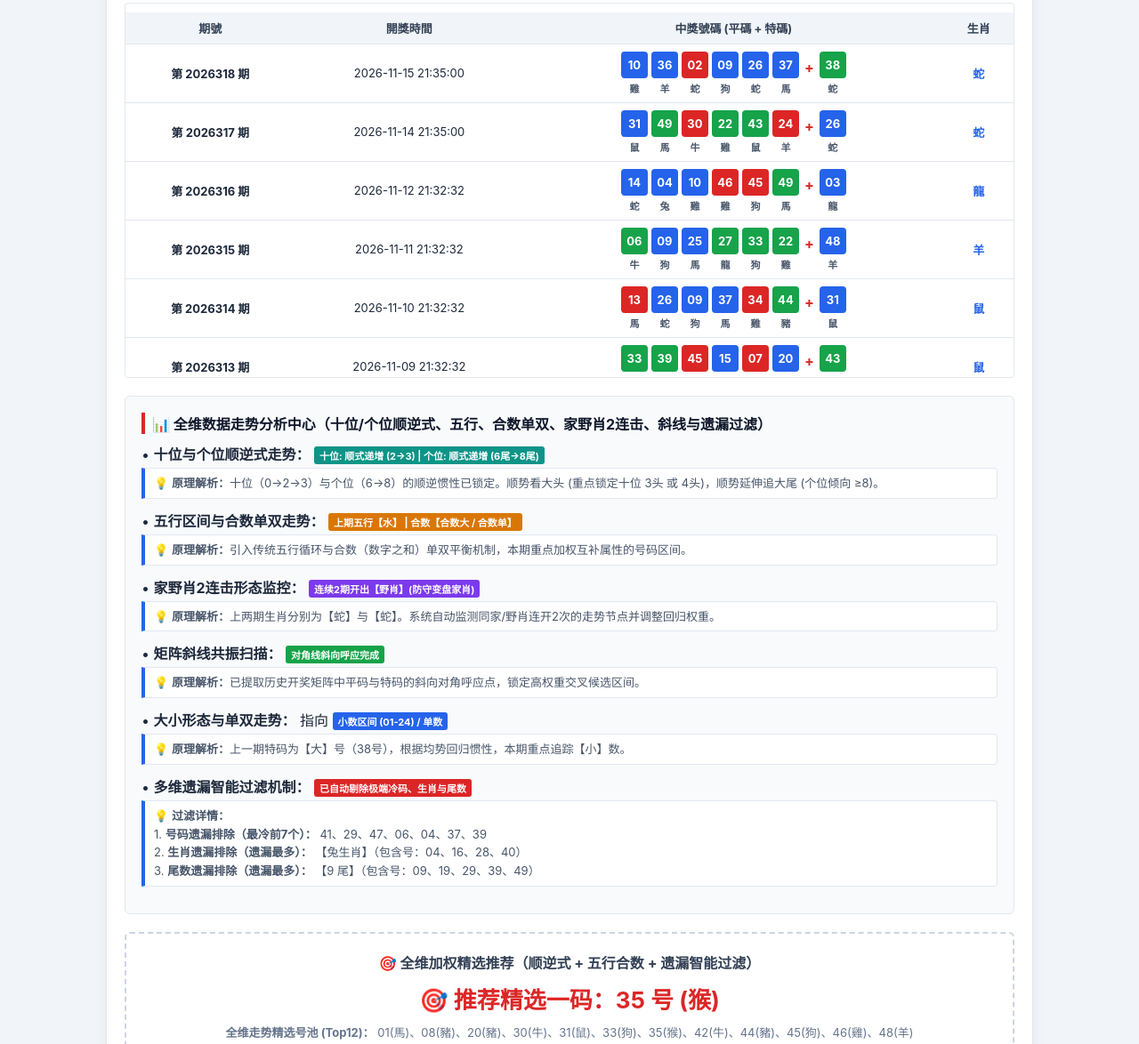
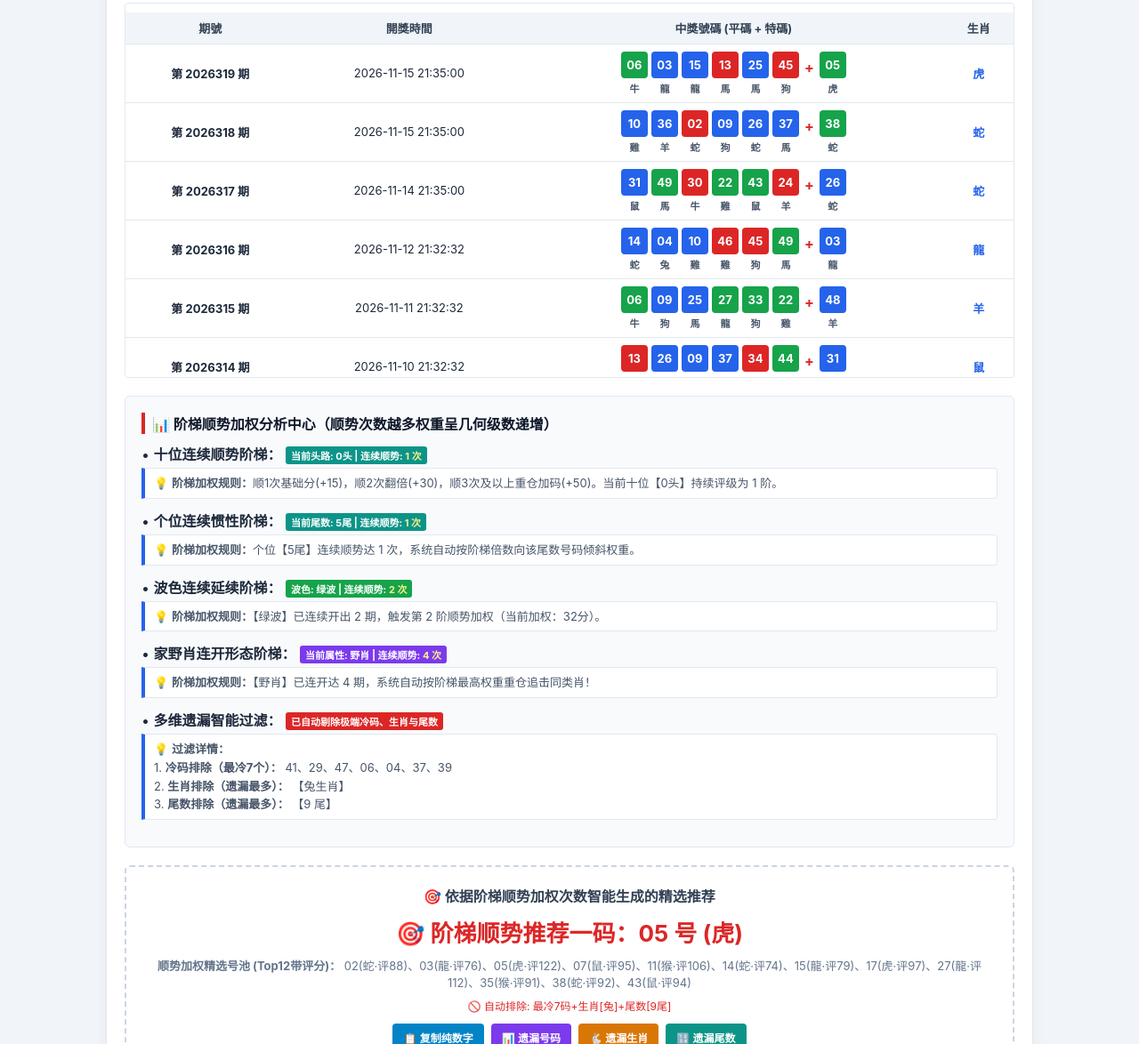
Before and after one commit to qianqianlin666-ctrl/qianqianlin.github.io, a plain HTML site: page index.html in a window 1280 px wide. Shown: the part 415-1589 px from the top of the page at 89% size. Drawn offline with Linux system fonts and the light colour scheme.

Commit message:
Update index.html

```diff
--- a/index.html
+++ b/index.html
@@ -50,12 +50,12 @@
         .card { background: #f8fafc; border: 1px solid #e2e8f0; padding: 18px; border-radius: 6px; margin-top: 20px; }
         .reason-box { font-size: 13px; color: #475569; margin-top: 4px; margin-bottom: 12px; line-height: 1.6; padding: 6px 10px; border-radius: 0 4px 4px 0; border: 1px solid #e2e8f0; border-left: 4px solid #2563eb; background: #ffffff; }
         .badge { display: inline-block; padding: 2px 6px; border-radius: 3px; font-size: 11px; font-weight: bold; background: #2563eb; color: #fff; margin-right: 3px; }
-        .badge-red { background: #dc2626; }
-        .badge-blue { background: #2563eb; }
-        .badge-green { background: #16a34a; }
-        .badge-purple { background: #7c3aed; }
-        .badge-teal { background: #0d9488; }
-        .badge-amber { background: #d97706; }
+        .badge-red { background: #dc2626; color: #fff; }
+        .badge-blue { background: #2563eb; color: #fff; }
+        .badge-green { background: #16a34a; color: #fff; }
+        .badge-purple { background: #7c3aed; color: #fff; }
+        .badge-teal { background: #0d9488; color: #fff; }
+        .badge-amber { background: #d97706; color: #fff; }
 
         .result-box { background: #ffffff; border: 2px dashed #cbd5e1; padding: 20px; border-radius: 6px; text-align: center; margin-top: 20px; }
         .result-num { font-size: 26px; font-weight: bold; color: #dc2626; margin: 10px 0; }
@@ -118,7 +118,7 @@
 
     <!-- 手动录入表单面板 -->
     <div class="input-panel">
-        <div style="font-size: 14px; font-weight: bold; color: #334155;">➕ 手动录入开奖数据（自动更新顺逆式、五行合数走势与遗漏）</div>
+        <div style="font-size: 14px; font-weight: bold; color: #334155;">➕ 手动录入开奖数据（阶梯式顺势次数加权）</div>
         <div class="input-row">
             <div>期号: <input type="text" id="in-period" placeholder="自动生成下一期" style="width: 95px;"></div>
             <div>平码(空格/逗号): <input type="text" id="in-normals" placeholder="例如: 31 49 30 22 43 24" style="width: 190px;"></div>
@@ -161,12 +161,12 @@
     </div>
 
     <div class="card">
-        <div class="section-title" style="border-left-color: #dc2626;">📊 全维数据走势分析中心（十位/个位顺逆式、五行、合数单双、家野肖2连击、斜线与遗漏过滤）</div>
+        <div class="section-title" style="border-left-color: #dc2626;">📊 阶梯顺势加权分析中心（顺势次数越多权重呈几何级数递增）</div>
         <div id="analysis-results">正在分析开奖走势...</div>
     </div>
 
     <div class="result-box">
-        <div style="font-weight: bold; color: #334155;">🎯 全维加权精选推荐（顺逆式 + 五行合数 + 遗漏智能过滤）</div>
+        <div style="font-weight: bold; color: #334155;">🎯 依据阶梯顺势加权次数智能生成的精选推荐</div>
         <div class="result-num" id="recommended-code">等待生成</div>
         <div id="pool-display" style="color: #64748b; font-size: 13px; margin-bottom: 8px;"></div>
         <div id="excluded-info" style="font-size: 12px; color: #dc2626; margin-bottom: 8px;"></div>
@@ -210,7 +210,7 @@
                     <tr>
                         <th>预测期数</th>
                         <th>推荐一码</th>
-                        <th>候选号池 (全维走势过滤)</th>
+                        <th>候选号池 (阶梯顺势加权过滤)</th>
                         <th>实际开出特码</th>
                         <th>核对结果</th>
                     </tr>
@@ -223,7 +223,7 @@
     </div>
 
     <div class="btn-container">
-        <button class="action-btn" onclick="doPredict()">🔮 立即运行全维数据走势预测并记录战绩</button>
+        <button class="action-btn" onclick="doPredict()">🔮 立即运行阶梯顺势预测并记录战绩</button>
     </div>
 </div>
 
@@ -238,16 +238,6 @@ var ZODIAC_MAP = {
 var HOME_ZODIACS = ["牛", "馬", "羊", "雞", "狗", "豬"];
 function isHomeZodiac(zodiac) {
     return HOME_ZODIACS.indexOf(zodiac) !== -1;
-}
-
-// 简易五行归属映射（港澳台六合彩传统五行近似划分）
-function getWuXing(n) {
-    var rem = n % 5;
-    if (rem === 1) return "金";
-    if (rem === 2) return "木";
-    if (rem === 3) return "水";
-    if (rem === 4) return "火";
-    return "土";
 }
 
 function getNumbersByZodiac(zodiacName) {
@@ -273,26 +263,28 @@ function getColorName(n) {
     return "绿波";
 }
 
+// 同步更新至第 2026319 期开出 05(虎/绿波) 后的最新遗漏数据
 var DEFAULT_OMISSIONS = {
-    41: 136, 29: 127, 47: 112, 6: 106, 4: 104, 37: 102, 39: 84,
-    12: 81, 27: 78, 16: 65, 44: 63, 1: 62, 7: 61, 20: 58,
-    30: 56, 9: 55, 49: 53, 22: 49, 35: 47, 33: 44, 14: 42,
-    11: 41, 2: 40, 10: 37, 18: 35, 32: 34, 19: 33, 24: 32,
-    40: 28, 36: 26, 5: 25, 28: 24, 25: 23, 8: 20, 23: 19,
-    45: 16, 17: 15, 21: 14, 15: 12, 42: 11, 13: 9, 46: 8,
-    34: 7, 43: 5, 31: 4, 48: 3, 3: 2, 26: 1, 38: 0
+    41: 137, 29: 128, 47: 113, 6: 107, 4: 105, 37: 103, 39: 85,
+    12: 82, 27: 79, 16: 66, 44: 64, 1: 63, 7: 62, 20: 59,
+    30: 57, 9: 56, 49: 54, 22: 50, 35: 48, 33: 45, 14: 43,
+    11: 42, 2: 41, 10: 38, 18: 36, 32: 35, 19: 34, 24: 33,
+    40: 29, 36: 27, 28: 25, 25: 24, 8: 21, 23: 20,
+    45: 17, 17: 16, 21: 15, 15: 13, 42: 12, 13: 10, 46: 9,
+    34: 8, 43: 6, 31: 5, 48: 4, 3: 3, 26: 2, 38: 1, 5: 0
 };
 
 var DEFAULT_ZODIAC_OMISSIONS = {
-    "兔": 24, "豬": 20, "猴": 19, "虎": 15, "狗": 14, "牛": 11,
-    "馬": 9, "雞": 7, "鼠": 4, "羊": 3, "龍": 2, "蛇": 0
+    "兔": 25, "豬": 21, "猴": 20, "狗": 15, "牛": 12,
+    "馬": 10, "雞": 8, "鼠": 5, "羊": 4, "龍": 3, "蛇": 1, "虎": 0
 };
 
 var DEFAULT_TAIL_OMISSIONS = {
-    9: 33, 0: 28, 7: 15, 5: 12, 2: 11, 4: 7, 1: 4, 3: 2, 6: 1, 8: 0
+    9: 34, 0: 29, 7: 16, 2: 12, 4: 8, 1: 5, 3: 3, 6: 2, 8: 1, 5: 0
 };
 
 var DEFAULT_DATA = [
+    { period: "2026319", time: "2026-11-15 21:35:00", normals: [6, 3, 15, 13, 25, 45], special_num: 5 },
     { period: "2026318", time: "2026-11-15 21:35:00", normals: [10, 36, 2, 9, 26, 37], special_num: 38 },
     { period: "2026317", time: "2026-11-14 21:35:00", normals: [31, 49, 30, 22, 43, 24], special_num: 26 },
     { period: "2026316", time: "2026-11-12 21:32:32", normals: [14, 4, 10, 46, 45, 49], special_num: 3 },
@@ -338,40 +330,31 @@ var DEFAULT_DATA = [
 ];
 
 var HISTORY_DATA = DEFAULT_DATA;
+var OMISSION_DATA = JSON.parse(JSON.stringify(DEFAULT_OMISSIONS));
+var ZODIAC_OMISSION_DATA = JSON.parse(JSON.stringify(DEFAULT_ZODIAC_OMISSIONS));
+var TAIL_OMISSION_DATA = JSON.parse(JSON.stringify(DEFAULT_TAIL_OMISSIONS));
+
+// 自动检测内置最新期号：如果代码中更新了最新开奖，自动刷新旧缓存
 try {
     var stored = localStorage.getItem("MACAU_HISTORY_DATA");
     if (stored) {
         var parsed = JSON.parse(stored);
-        if (Array.isArray(parsed) && parsed.length > 0) HISTORY_DATA = parsed;
+        if (Array.isArray(parsed) && parsed.length > 0 && parseInt(parsed[0].period, 10) >= parseInt(DEFAULT_DATA[0].period, 10)) {
+            HISTORY_DATA = parsed;
+            var storedOmit = localStorage.getItem("MACAU_OMISSION_DATA");
+            if (storedOmit) OMISSION_DATA = JSON.parse(storedOmit);
+            var storedZod = localStorage.getItem("MACAU_ZODIAC_OMISSION_DATA");
+            if (storedZod) ZODIAC_OMISSION_DATA = JSON.parse(storedZod);
+            var storedTail = localStorage.getItem("MACAU_TAIL_OMISSION_DATA");
+            if (storedTail) TAIL_OMISSION_DATA = JSON.parse(storedTail);
+        } else {
+            localStorage.setItem("MACAU_HISTORY_DATA", JSON.stringify(HISTORY_DATA));
+            localStorage.setItem("MACAU_OMISSION_DATA", JSON.stringify(OMISSION_DATA));
+            localStorage.setItem("MACAU_ZODIAC_OMISSION_DATA", JSON.stringify(ZODIAC_OMISSION_DATA));
+            localStorage.setItem("MACAU_TAIL_OMISSION_DATA", JSON.stringify(TAIL_OMISSION_DATA));
+        }
     }
-} catch (e) { HISTORY_DATA = DEFAULT_DATA; }
-
-var OMISSION_DATA = JSON.parse(JSON.stringify(DEFAULT_OMISSIONS));
-try {
-    var storedOmit = localStorage.getItem("MACAU_OMISSION_DATA");
-    if (storedOmit) {
-        var parsedOmit = JSON.parse(storedOmit);
-        if (parsedOmit && typeof parsedOmit === 'object') OMISSION_DATA = parsedOmit;
-    }
-} catch (e) { OMISSION_DATA = JSON.parse(JSON.stringify(DEFAULT_OMISSIONS)); }
-
-var ZODIAC_OMISSION_DATA = JSON.parse(JSON.stringify(DEFAULT_ZODIAC_OMISSIONS));
-try {
-    var storedZod = localStorage.getItem("MACAU_ZODIAC_OMISSION_DATA");
-    if (storedZod) {
-        var parsedZod = JSON.parse(storedZod);
-        if (parsedZod && typeof parsedZod === 'object') ZODIAC_OMISSION_DATA = parsedZod;
-    }
-} catch (e) { ZODIAC_OMISSION_DATA = JSON.parse(JSON.stringify(DEFAULT_ZODIAC_OMISSIONS)); }
-
-var TAIL_OMISSION_DATA = JSON.parse(JSON.stringify(DEFAULT_TAIL_OMISSIONS));
-try {
-    var storedTail = localStorage.getItem("MACAU_TAIL_OMISSION_DATA");
-    if (storedTail) {
-        var parsedTail = JSON.parse(storedTail);
-        if (parsedTail && typeof parsedTail === 'object') TAIL_OMISSION_DATA = parsedTail;
-    }
-} catch (e) { TAIL_OMISSION_DATA = JSON.parse(JSON.stringify(DEFAULT_TAIL_OMISSIONS)); }
+} catch (e) {}
 
 var PREDICT_RECORDS = [];
 try {
@@ -621,7 +604,7 @@ function addNewDraw() {
     checkPredictRecords();
     doPredict();
     initAutoPeriod();
-    alert("第 " + pInput + " 期开奖录入成功！顺逆式、五行合数走势与遗漏已全自动更新！");
+    alert("第 " + pInput + " 期开奖录入成功！阶梯顺势加权与遗漏已全自动更新！");
 }
 
 function resetDefaultData() {
@@ -728,85 +711,42 @@ function updateTimer() {
 }
 setInterval(updateTimer, 1000);
 
+// 通用连续顺势次数统计器
+function countStreak(getterFn) {
+    if (!HISTORY_DATA || HISTORY_DATA.length === 0) return 1;
+    var baseVal = getterFn(HISTORY_DATA[0].special_num);
+    var streak = 1;
+    for (var k = 1; k < HISTORY_DATA.length; k++) {
+        if (getterFn(HISTORY_DATA[k].special_num) === baseVal) {
+            streak++;
+        } else {
+            break;
+        }
+    }
+    return streak;
+}
+
 function doPredict() {
     try {
         var last = HISTORY_DATA[0];
-        var prev = HISTORY_DATA.length > 1 ? HISTORY_DATA[1] : last;
-        var prev2 = HISTORY_DATA.length > 2 ? HISTORY_DATA[2] : prev;
+        var specNum = last.special_num;
 
-        var specNum = last.special_num;
-        var prevSpec = prev.special_num;
-        var prev2Spec = prev2.special_num;
+        // 1. 动态追溯各项指标连续顺势的真实“次数”（支持3次、4次及更高连开）
+        var s1 = Math.floor(specNum / 10);
+        var tenStreak = countStreak(function(n) { return Math.floor(n / 10); });
 
-        // 1. 十位顺逆式走势分析
-        var lastTen = Math.floor(specNum / 10);
-        var prevTen = Math.floor(prevSpec / 10);
-        var prev2Ten = Math.floor(prev2Spec / 10);
+        var u1 = specNum % 10;
+        var unitStreak = countStreak(function(n) { return n % 10; });
 
-        var tenTrendType = "平式走平";
-        var tenTargetDesc = "";
-        if (lastTen > prevTen) {
-            tenTrendType = "顺式递增 (" + prevTen + "→" + lastTen + ")";
-            tenTargetDesc = "顺势看大头 (重点锁定十位 " + lastTen + "头 或 " + Math.min(4, lastTen + 1) + "头)";
-        } else if (lastTen < prevTen) {
-            tenTrendType = "逆式递减 (" + prevTen + "→" + lastTen + ")";
-            tenTargetDesc = "逆势回落小头 (重点锁定十位 " + lastTen + "头 或 " + Math.max(0, lastTen - 1) + "头)";
-        } else {
-            tenTrendType = "同头平移 (" + prevTen + "→" + lastTen + ")";
-            tenTargetDesc = "平移防变盘 (重点关注邻头切换)";
-        }
+        var c1 = getColorName(specNum);
+        var colorStreak = countStreak(function(n) { return getColorName(n); });
 
-        // 2. 个位顺逆式走势分析
-        var lastUnit = specNum % 10;
-        var prevUnit = prevSpec % 10;
-        var unitTrendType = "平式走平";
-        var unitTargetDesc = "";
-        if (lastUnit > prevUnit) {
-            unitTrendType = "顺式递增 (" + prevUnit + "尾→" + lastUnit + "尾)";
-            unitTargetDesc = "顺势延伸追大尾 (个位倾向 ≥" + lastUnit + ")";
-        } else if (lastUnit < prevUnit) {
-            unitTrendType = "逆式递减 (" + prevUnit + "尾→" + lastUnit + "尾)";
-            unitTargetDesc = "逆势下行追小尾 (个位倾向 ≤" + lastUnit + ")";
-        } else {
-            unitTrendType = "同尾重复 (" + prevUnit + "尾→" + lastUnit + "尾)";
-            unitTargetDesc = "同尾防跳变";
-        }
+        var h1 = isHomeZodiac(getZodiac(specNum));
+        var zodiacStreak = countStreak(function(n) { return isHomeZodiac(getZodiac(n)); });
 
-        // 3. 新增：五行分析
-        var lastWuXing = getWuXing(specNum);
+        var badgeColorClass = c1 === "红波" ? "badge-red" : (c1 === "蓝波" ? "badge-blue" : "badge-green");
 
-        // 4. 新增：合数单双与大小分析（数字之和）
-        var sumDigits = Math.floor(specNum / 10) + (specNum % 10);
-        var isHeOdd = sumDigits % 2 !== 0;
-        var heSize = sumDigits >= 7 ? "合数大" : "合数小";
-        var heParityStr = isHeOdd ? "合数单" : "合数双";
-
-        // 5. 大小单双形态
-        var isSmall = specNum < 25;
-        var isOdd = specNum % 2 !== 0;
-        var targetSize = isSmall ? "大" : "小";
-        var targetParity = isOdd ? "雙" : "單";
-        var lastColor = getColorName(specNum);
-        var badgeColorClass = lastColor === "红波" ? "badge-red" : (lastColor === "蓝波" ? "badge-blue" : "badge-green");
-
-        // 6. 家野肖2连击形态监控
-        var lastZodiac = getZodiac(specNum);
-        var prevZodiac = getZodiac(prevSpec);
-        var isLastHome = isHomeZodiac(lastZodiac);
-        var isPrevHome = isHomeZodiac(prevZodiac);
-        var isDoubleHome = isLastHome && isPrevHome;
-        var isDoubleWild = (!isLastHome && !isPrevHome);
-        var homeWildStatusStr = "交替跳动形态";
-        var targetHomeWildPref = null;
-        if (isDoubleHome) {
-            homeWildStatusStr = "连续2期开出【家肖】(防守变盘野肖)";
-            targetHomeWildPref = false;
-        } else if (isDoubleWild) {
-            homeWildStatusStr = "连续2期开出【野肖】(防守变盘家肖)";
-            targetHomeWildPref = true;
-        }
-
-        // 7. 遗漏过滤规则
+        // 遗漏过滤规则
         var analysis = getAnalysisExclusions();
         var excludedColdNums = analysis.cold7;
         var maxZodiac = analysis.maxZodiac;
@@ -814,7 +754,7 @@ function doPredict() {
         var maxTail = analysis.maxTail;
         var excludedTailNums = analysis.excludedTailNums;
 
-        // 8. 全维综合加权计分引擎
+        // 2. 阶梯式顺势加权评分引擎（顺 1 次基础分，顺 2 次翻倍，顺 3 次及以上高阶重仓加码）
         var pool = [];
         for (var i = 1; i <= 49; i++) {
             if (excludedColdNums.indexOf(i) !== -1) continue;
@@ -824,76 +764,70 @@ function doPredict() {
             var score = 0;
             var iTen = Math.floor(i / 10);
             var iUnit = i % 10;
-            var iSize = i >= 25 ? "大" : "小";
-            var iParity = i % 2 === 0 ? "雙" : "單";
-            var iZodiac = getZodiac(i);
-            var iIsHome = isHomeZodiac(iZodiac);
-            var iWuXing = getWuXing(i);
-            var iSum = Math.floor(i / 10) + (i % 10);
-            var iHeOdd = iSum % 2 !== 0;
+            var iColor = getColorName(i);
+            var iIsHome = isHomeZodiac(getZodiac(i));
 
-            // 十位顺逆加权
-            if (lastTen > prevTen && iTen >= lastTen) score += 25;
-            else if (lastTen < prevTen && iTen <= lastTen) score += 25;
-            else if (lastTen === prevTen && iTen !== lastTen) score += 15;
+            // --- A. 十位阶梯加权 ---
+            if (iTen === s1) {
+                if (tenStreak === 1) score += 15;
+                else if (tenStreak === 2) score += 30;
+                else if (tenStreak >= 3) score += 50;
+            }
 
-            // 个位顺逆加权
-            if (lastUnit > prevUnit && iUnit >= lastUnit) score += 20;
-            else if (lastUnit < prevUnit && iUnit <= lastUnit) score += 20;
-            else if (lastUnit === prevUnit && iUnit !== lastUnit) score += 10;
+            // --- B. 个位阶梯加权 ---
+            if (iUnit === u1) {
+                if (unitStreak === 1) score += 15;
+                else if (unitStreak === 2) score += 30;
+                else if (unitStreak >= 3) score += 50;
+            }
 
-            // 大小单双
-            if (iSize === targetSize) score += 15;
-            if (iParity === targetParity) score += 15;
+            // --- C. 波色阶梯加权 ---
+            if (iColor === c1) {
+                if (colorStreak === 1) score += 15;
+                else if (colorStreak === 2) score += 32;
+                else if (colorStreak >= 3) score += 55;
+            }
 
-            // 新增：五行互补加权（倾向开出不同于上期的五行）
-            if (iWuXing !== lastWuXing) score += 15;
+            // --- D. 家野肖阶梯加权 ---
+            if (iIsHome === h1) {
+                if (zodiacStreak === 1) score += 15;
+                else if (zodiacStreak === 2) score += 35;
+                else if (zodiacStreak >= 3) score += 60;
+            }
 
-            // 新增：合数单双互补加权
-            if (iHeOdd !== isHeOdd) score += 15;
-
-            // 家野肖2连击变盘加权
-            if (targetHomeWildPref !== null && iIsHome === targetHomeWildPref) score += 15;
-
-            // 波色变盘加权
-            if (getColorName(i) !== lastColor) score += 10;
-
-            // 遗漏热度加分
+            // --- E. 遗漏温热回补分 ---
             var omitVal = OMISSION_DATA[i] || 0;
             score += Math.min(20, Math.floor(omitVal / 3));
 
             pool.push({
                 num: i,
-                anim: iZodiac,
+                anim: getZodiac(i),
                 omit: omitVal,
                 score: score
             });
         }
 
-        pool.sort(function(a, b) { return b.score !== a.score ? b.score - a.score : b.omit - a.omit; });
+        pool.sort(function(a, b) { return b.score !== a.score ? b.score - a.score : a.omit - b.omit; });
         var topPool = pool.slice(0, 12);
 
         var analysisHtml =
-            '• <b>十位与个位顺逆式走势：</b> <span class="badge badge-teal">十位: ' + tenTrendType + ' | 个位: ' + unitTrendType + '</span>' +
-            '<div class="reason-box">💡 <b>原理解析：</b>十位（' + prev2Ten + '→' + prevTen + '→' + lastTen + '）与个位（' + prevUnit + '→' + lastUnit + '）的顺逆惯性已锁定。' + tenTargetDesc + '，' + unitTargetDesc + '。</div>' +
+            '• <b>十位连续顺势阶梯：</b> <span class="badge badge-teal">当前头路: ' + s1 + '头 | 连续顺势: <b style="color:#fef08a;">' + tenStreak + ' 次</b></span>' +
+            '<div class="reason-box">💡 <b>阶梯加权规则：</b>顺1次基础分(+15)，顺2次翻倍(+30)，顺3次及以上重仓加码(+50)。当前十位【' + s1 + '头】持续评级为 ' + tenStreak + ' 阶。</div>' +
 
-            '• <b>五行区间与合数单双走势：</b> <span class="badge badge-amber">上期五行【' + lastWuXing + '】 | 合数【' + heSize + ' / ' + heParityStr + '】</span>' +
-            '<div class="reason-box">💡 <b>原理解析：</b>引入传统五行循环与合数（数字之和）单双平衡机制，本期重点加权互补属性的号码区间。</div>' +
+            '• <b>个位连续惯性阶梯：</b> <span class="badge badge-teal">当前尾数: ' + u1 + '尾 | 连续顺势: <b style="color:#fef08a;">' + unitStreak + ' 次</b></span>' +
+            '<div class="reason-box">💡 <b>阶梯加权规则：</b>个位【' + u1 + '尾】连续顺势达 ' + unitStreak + ' 次，系统自动按阶梯倍数向该尾数号码倾斜权重。</div>' +
 
-            '• <b>家野肖2连击形态监控：</b> <span class="badge badge-purple">' + homeWildStatusStr + '</span>' +
-            '<div class="reason-box">💡 <b>原理解析：</b>上两期生肖分别为【' + prevZodiac + '】与【' + lastZodiac + '】。系统自动监测同家/野肖连开2次的走势节点并调整回归权重。</div>' +
+            '• <b>波色连续延续阶梯：</b> <span class="badge ' + badgeColorClass + '">波色: ' + c1 + ' | 连续顺势: <b style="color:#fef08a;">' + colorStreak + ' 次</b></span>' +
+            '<div class="reason-box">💡 <b>阶梯加权规则：</b>【' + c1 + '】已连续开出 ' + colorStreak + ' 期，触发第 ' + colorStreak + ' 阶顺势加权（当前加权：' + (colorStreak === 1 ? '15分' : (colorStreak === 2 ? '32分' : '55分重仓')) + '）。</div>' +
 
-            '• <b>矩阵斜线共振扫描：</b> <span class="badge badge-green">对角线斜向呼应完成</span>' +
-            '<div class="reason-box">💡 <b>原理解析：</b>已提取历史开奖矩阵中平码与特码的斜向对角呼应点，锁定高权重交叉候选区间。</div>' +
+            '• <b>家野肖连开形态阶梯：</b> <span class="badge badge-purple">当前属性: ' + (h1 ? '家肖' : '野肖') + ' | 连续顺势: <b style="color:#fef08a;">' + zodiacStreak + ' 次</b></span>' +
+            '<div class="reason-box">💡 <b>阶梯加权规则：</b>【' + (h1 ? '家肖' : '野肖') + '】已连开达 ' + zodiacStreak + ' 期，系统自动按阶梯最高权重重仓追击同类肖！</div>' +
 
-            '• <b>大小形态与单双走势：</b> 指向 <span class="badge">' + (targetSize === "大" ? "大数区间 (25-49)" : "小数区间 (01-24)") + ' / ' + (targetParity === "雙" ? "双数" : "单数") + '</span>' +
-            '<div class="reason-box">💡 <b>原理解析：</b>上一期特码为【' + (isSmall ? '小' : '大') + '】号（' + specNum + '号），根据均势回归惯性，本期重点追踪【' + targetSize + '】数。</div>' +
-
-            '• <b>多维遗漏智能过滤机制：</b> <span class="badge badge-red">已自动剔除极端冷码、生肖与尾数</span>' +
+            '• <b>多维遗漏智能过滤：</b> <span class="badge badge-red">已自动剔除极端冷码、生肖与尾数</span>' +
             '<div class="reason-box">💡 <b>过滤详情：</b>' +
-            '<br>1. <b>号码遗漏排除（最冷前7个）：</b> ' + excludedColdNums.map(function(n){return n<10?"0"+n:n}).join('、') +
-            '<br>2. <b>生肖遗漏排除（遗漏最多）：</b> 【' + maxZodiac + '生肖】（包含号：' + excludedZodiacNums.map(function(n){return n<10?"0"+n:n}).join('、') + '）' +
-            '<br>3. <b>尾数遗漏排除（遗漏最多）：</b> 【' + maxTail + ' 尾】（包含号：' + excludedTailNums.map(function(n){return n<10?"0"+n:n}).join('、') + '）' +
+            '<br>1. <b>冷码排除（最冷7个）：</b> ' + excludedColdNums.map(function(n){return n<10?"0"+n:n}).join('、') +
+            '<br>2. <b>生肖排除（遗漏最多）：</b> 【' + maxZodiac + '生肖】' +
+            '<br>3. <b>尾数排除（遗漏最多）：</b> 【' + maxTail + ' 尾】' +
             '</div>';
 
         document.getElementById("analysis-results").innerHTML = analysisHtml;
@@ -908,12 +842,12 @@ function doPredict() {
             for (var j = 0; j < displayPool.length; j++) {
                 var p = displayPool[j];
                 var pPad = p.num < 10 ? "0" + p.num : "" + p.num;
-                poolStrs.push(pPad + '(' + p.anim + ')');
+                poolStrs.push(pPad + '(' + p.anim + '·评' + p.score + ')');
                 sortedPoolNums.push(p.num);
             }
 
-            document.getElementById("recommended-code").innerText = "🎯 推荐精选一码：" + bestPad + " 号 (" + best.anim + ")";
-            document.getElementById("pool-display").innerHTML = "<b>全维走势精选号池 (Top12)：</b> " + poolStrs.join('、');
+            document.getElementById("recommended-code").innerText = "🎯 阶梯顺势推荐一码：" + bestPad + " 号 (" + best.anim + ")";
+            document.getElementById("pool-display").innerHTML = "<b>顺势加权精选号池 (Top12带评分)：</b> " + poolStrs.join('、');
             document.getElementById("excluded-info").innerText = "🚫 自动排除: 最冷7码+生肖[" + maxZodiac + "]+尾数[" + maxTail + "尾]";
 
             var nextPeriod = (parseInt(HISTORY_DATA[0].period, 10) + 1).toString();
```
